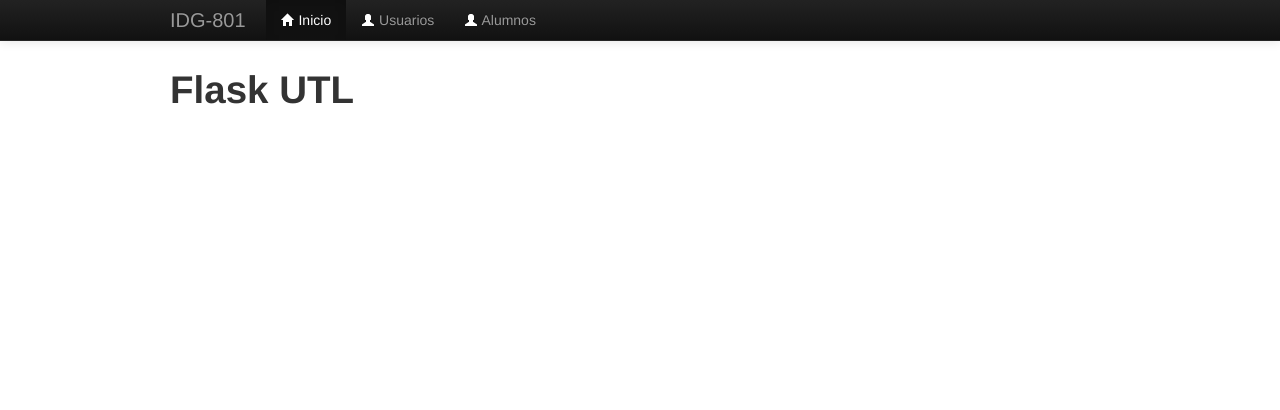
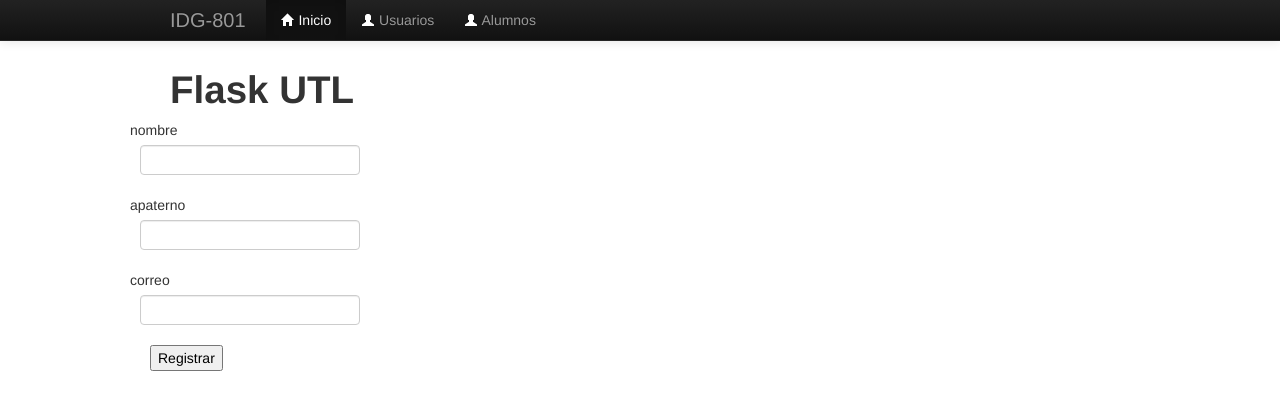
Before and after one commit to IDGS-801-21000423/Flask_BD, a Flask app: template templates/index.html in a window 1280 px wide. Shown: the top 410 px of the page. Run offline with Flask 3, Linux system fonts and the light colour scheme; the template is opened without the code that fills it: values that come from a table or form of the project are taken from there, others are empty; some libraries are stand-ins or nearby versions.

Commit message:
JARA 26/02/24 Inserts BD

```diff
--- a/config.py
+++ b/config.py
@@ -10,5 +10,5 @@
 
 class DevelopmentConfig(Config):
   DEBUG=True
-  SQLALCHEMY_DATABASE_URL = 'mysql+pymysql://angel:ramirezangel1234@127.0.0.1/bdidgs801'
+  SQLALCHEMY_DATABASE_URI = 'mysql+pymysql://angel:ramirezangel1234@127.0.0.1/bdidgs801'
   SQLALCHEMY_TRACK_MODIFICATIONS=False
--- a/forms.py
+++ b/forms.py
@@ -25,3 +25,16 @@
   edad = IntegerField('edad', validators=[
     validators.DataRequired(message='El campo es requerido')
   ])
+
+class UserForm2(Form):
+  id = IntegerField('id', [validators.number_range(min=1, max=20, message='Valor no valido')])
+  nombre = StringField('nombre', validators=[
+    validators.DataRequired(message='El nombre es requerido'),
+    validators.length(min=4, max=20, message='Requiere min=4, max=10')
+  ])
+  apaterno = StringField('apaterno', validators=[
+    validators.DataRequired(message='El apellido es requerido')
+  ])
+  email = EmailField('correo', validators=[
+    validators.Email(message='El email es requerido')
+  ])
--- a/main.py
+++ b/main.py
@@ -5,6 +5,9 @@
 from flask_wtf.csrf import CSRFProtect
 from flask import g                                   # Importar variables globales
 from config import DevelopmentConfig
+
+from models import db                                 # crear instancia de clase bd
+from models import Alumnos                            # importar clase alumnos
 
 app = Flask(__name__)                                 # Nombrar la app Flask
 app.config.from_object(DevelopmentConfig)
@@ -18,7 +21,7 @@
   return render_template('404.html'),404
 
 @app.route("/")
-def index():
+def indexado():
   return render_template("index.html") #pagina1
 
 @app.route("/alumnos", methods = ['GET', 'POST'])
@@ -46,7 +49,24 @@
 
   return render_template("alumnos.html", form = alumno_clase,nom=nom,apa=apa,ama=ama, email=email, edad=edad)
 
+@app.route("/index", methods=['GET', 'POST'])
+def index():
+  create_form = forms.UserForm2(request.form)
+  if request.method == 'POST':
+    alum = Alumnos(
+      nombre = create_form.nombre.data,
+      apaterno = create_form.apaterno.data,
+      email=create_form.email.data
+      )
+    # insert alumnos() values()
+    db.session.add(alum)
+    db.session.commit()
+  return render_template("index.html", form=create_form)
+
 if __name__ =="__main__":
   csrf.init_app(app)
+  db.init_app(app)
 
+  with app.app_context():
+    db.create_all()
   app.run(debug=True)   # Cambios en tiempo real
--- a/templates/alumnos.html
+++ b/templates/alumnos.html
@@ -1,6 +1,7 @@
+{% extends "layout2.html" %}
 <!-- ALUMNOS -->
-{% extends "layout2.html" %} {% block content %} {% import "_macros.html" as
-macros %}
+{% block content %}
+{% import "_macros.html" as macros %}
 <h1>Alumnos</h1>
 <form action="" method="POST" novalidate>
   <div class="row control-group">
--- a/templates/index.html
+++ b/templates/index.html
@@ -1,5 +1,30 @@
+<!-- INDEX -->
 {% extends "layout2.html" %}
-<!-- INDEX -->
 {% block content %}
+{% from "_macros.html" import camposNuevos %}
 <h1>Flask UTL</h1>
+<div class="container">
+  <div class="row">
+    <form name="sent" action="/index" id="contactForm" method="POST">
+      <div class="row control-group">
+        <div class="form-group col-xs-12 float-label-form-group controls">
+          {{camposNuevos(form.nombre, class='form-control')}}
+        </div>
+      </div>
+      <div class="row control-group">
+        <div class="form-group col-xs-12 float-label-form-group controls">
+          {{camposNuevos(form.apaterno, class='form-control')}}
+        </div>
+      </div>
+      <div class="row control-group">
+        <div class="form-group col-xs-12 float-label-form-group controls">
+          {{camposNuevos(form.email, class='form-control')}}
+        </div>
+      </div>
+      <!-- Validacion del token -->
+      <input type="hidden" name="csrf_token" value="{{ csrf_token() }}">
+      <input type="submit" id="send-signup" name="signup" value="Registrar">
+    </form>
+  </div>
+</div>
 {% endblock %}
```
Also changed, not shown: models.py (added, +12 -0 lines).
